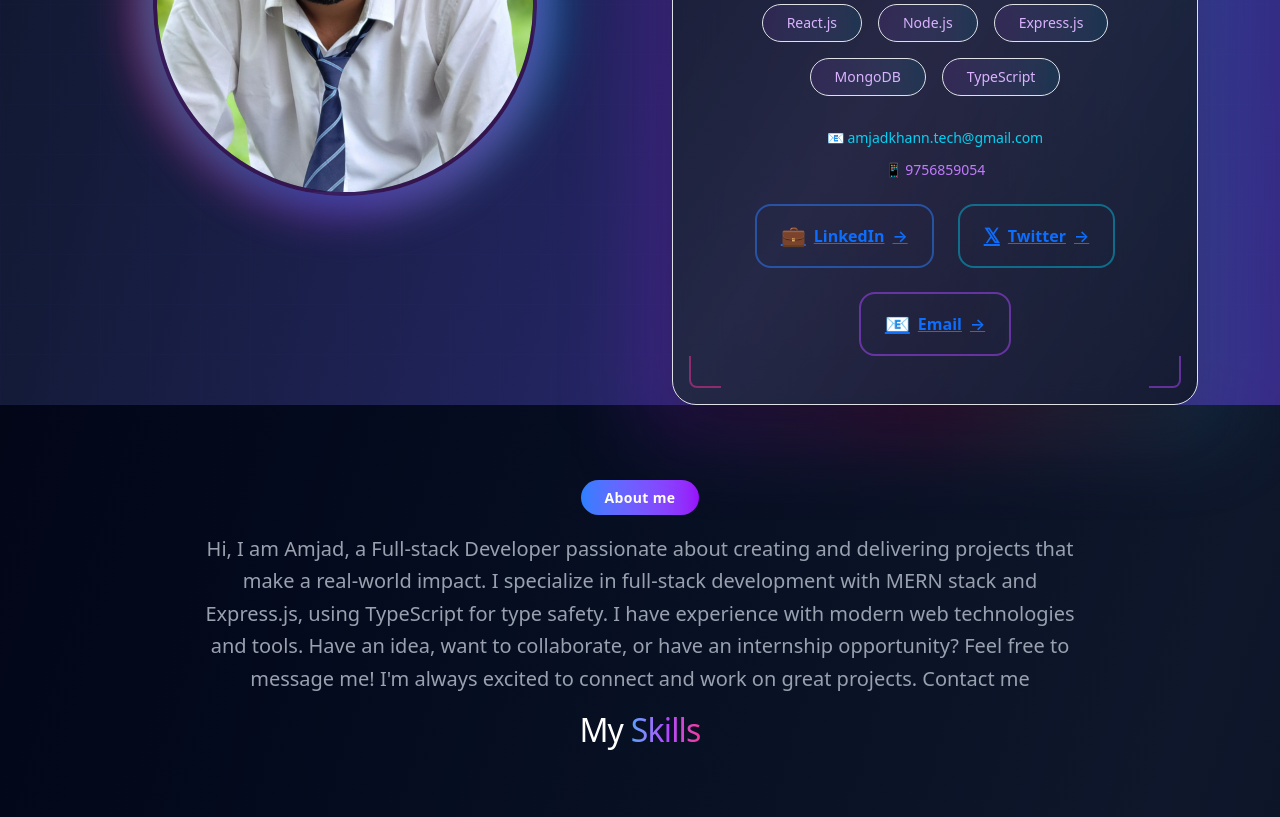
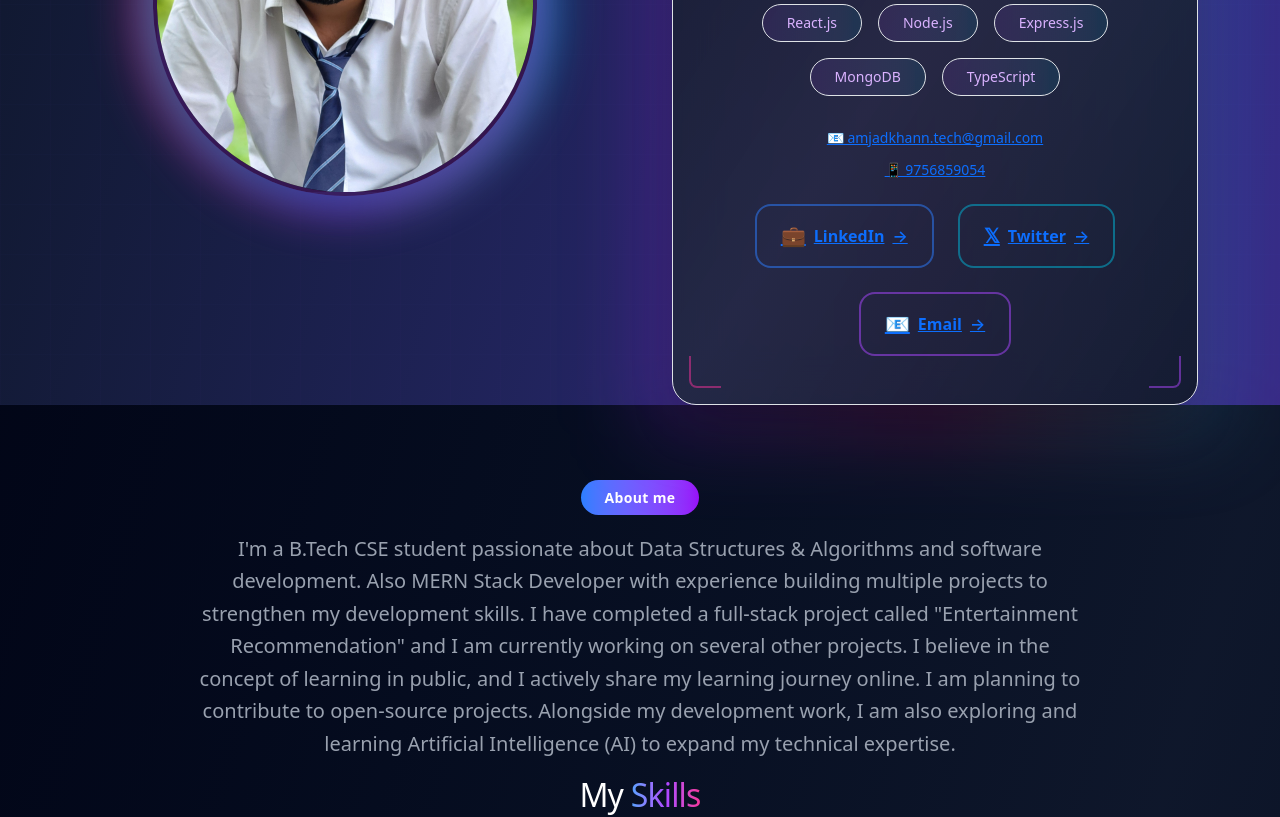
Before and after one commit to Amjadkhan9756/Portfolio, a React (Vite) app: page / in a window 1280 px wide. Shown: the part 500-1317 px from the top of the page. Built offline with nearby package versions, Linux system fonts and the light colour scheme.

Commit message:
new update

```diff
--- a/src/Component/Home.jsx
+++ b/src/Component/Home.jsx
@@ -270,12 +270,18 @@ function Home() {
 
                       {/* Contact Info */}
                       <div className="space-y-3 mb-6">
-                        <div className="text-cyan-400 text-sm">
+                        <a
+                          href="mailto:amjadkhann.tech@gmail.com"
+                          className="block text-cyan-400 text-sm hover:text-cyan-300 transition-colors duration-300 cursor-pointer"
+                        >
                           📧 amjadkhann.tech@gmail.com
-                        </div>
-                        <div className="text-purple-400 text-sm">
+                        </a>
+                        <a
+                          href="tel:+919756859054"
+                          className="block text-purple-400 text-sm hover:text-purple-300 transition-colors duration-300 cursor-pointer"
+                        >
                           📱 9756859054
-                        </div>
+                        </a>
                       </div>
 
                       {/* Social Links */}
@@ -347,14 +353,16 @@ function Home() {
               </div>
 
               <p className="text-gray-400 text-xl mx-auto leading-relaxed max-w-4xl mb-12">
-                Hi, I am Amjad, a Full-stack Developer passionate about
-                creating and delivering projects that make a real-world impact.
-                I specialize in full-stack development with MERN stack and
-                Express.js, using TypeScript for type safety. I have experience
-                with modern web technologies and tools. Have an idea, want to
-                collaborate, or have an internship opportunity? Feel free to
-                message me! I'm always excited to connect and work on great
-                projects. Contact me
+                I'm a B.Tech CSE student passionate about Data Structures &
+                Algorithms and software development. Also MERN Stack Developer
+                with experience building multiple projects to strengthen my
+                development skills. I have completed a full-stack project called
+                "Entertainment Recommendation" and I am currently working on
+                several other projects. I believe in the concept of learning in
+                public, and I actively share my learning journey online. I am
+                planning to contribute to open-source projects. Alongside my
+                development work, I am also exploring and learning Artificial
+                Intelligence (AI) to expand my technical expertise.
               </p>
 
               <h2 className="text-6xl md:text-7xl font-extrabold text-white mb-6 tracking-tight">
```
